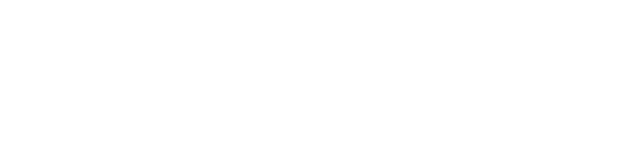
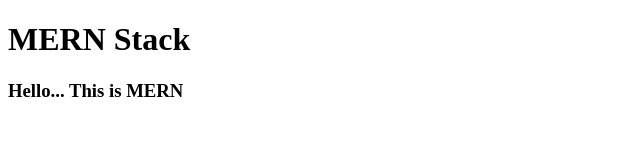
Before and after one commit to Ananyasatheesh/HTML_CSS_JS, a plain HTML site: page index.html in a window 1280 px wide. Shown: the whole page, without its empty margins (0-640 px from the left). Drawn offline with Linux system fonts and the light colour scheme.

Commit message:
Html Basic

```diff
--- a/index.html
+++ b/index.html
@@ -3,9 +3,10 @@
 <head>
     <meta charset="UTF-8">
     <meta name="viewport" content="width=device-width, initial-scale=1.0">
-    <title>Document</title>
+    <title>Full Stack</title>
 </head>
 <body>
-
+    <h1>MERN Stack</h1>
+    <h3>Hello... This is MERN</h3>
 </body>
 </html>
```
